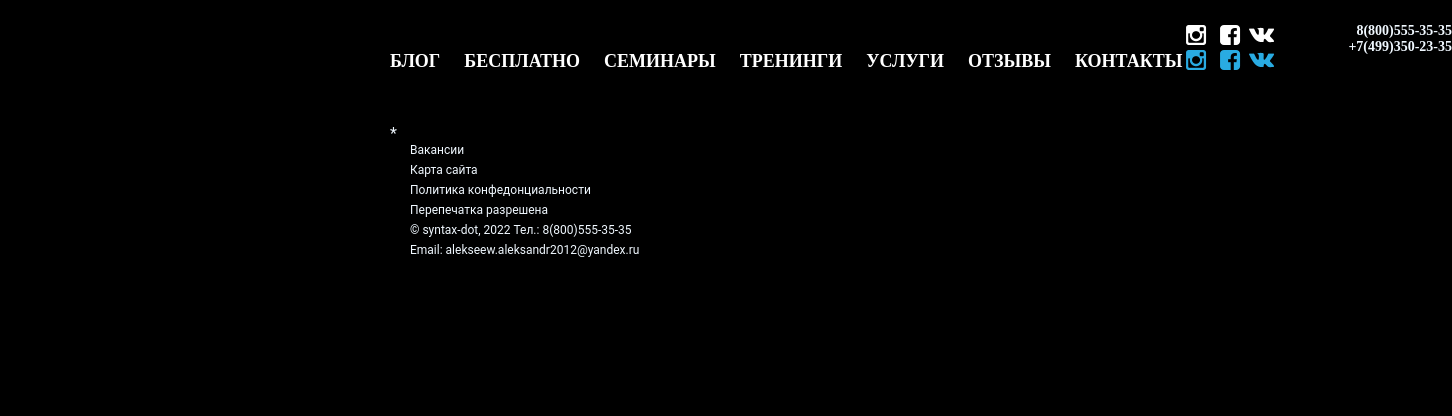
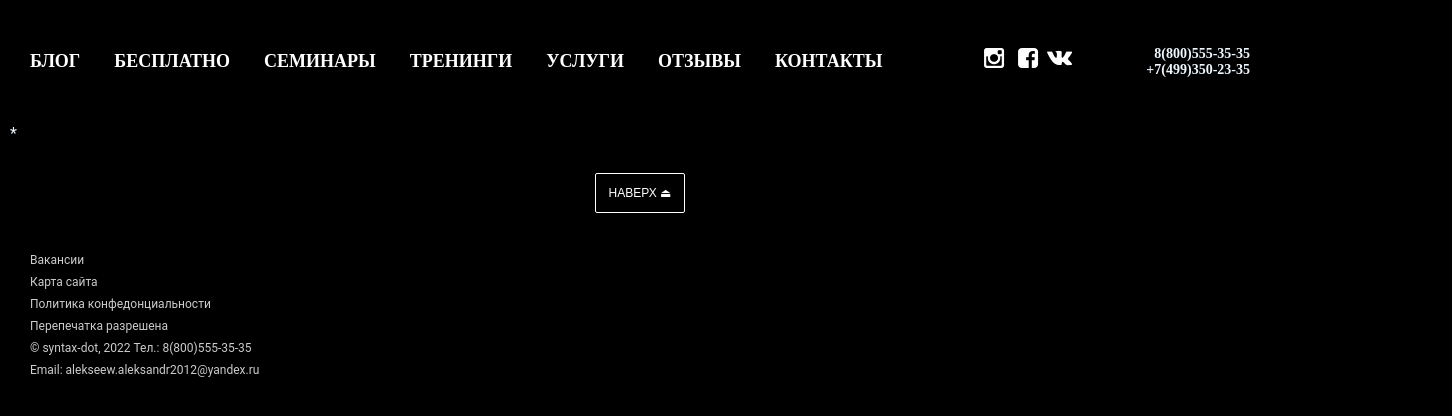
Before and after one commit to syntax-dot/glamurnenko, a Vue app: page /#/blog in a window 1280 px wide. Shown: the top 416 px of the page, 1452 px wide, since content can reach past the window. Built offline with nearby package versions, Linux system fonts and the light colour scheme; a web font is replaced by a local one.

Commit message:
add @media, update components

```diff
--- a/src/App.vue
+++ b/src/App.vue
@@ -8,6 +8,7 @@
     </div>
 
     <div :class="$style.footer"/>
+    <UpButton :class="$style.up_btn"/>
     <Footer/>
   </div>
 </template>
@@ -15,6 +16,7 @@
 <script  lang="ts" setup>
 import { Footer } from './components/Footer'
 import { HeaderMenu } from './components/HeaderMenu'
+import { UpButton } from './components/UpButton'
 </script>
 
 <style module>
@@ -29,6 +31,24 @@ import { HeaderMenu } from './components/HeaderMenu'
   margin-right: 375px;
   grid-template-rows: max-content 1fr max-content;
   grid-template-areas: 'header' 'content' 'footer';
+}
+
+.footer {
+  padding-top: 30px;
+}
+
+@media screen and (max-width: 1440px) {
+  .root {
+    margin-left: 10px;
+    margin-right: 10px;
+  }
+}
+
+@media screen and (max-width: 1024px) {
+  .root {
+    margin-left: 0;
+    margin-right: 0;
+  }
 }
 </style>
 
--- a/src/components/BuyOptions/BuyOptions.vue
+++ b/src/components/BuyOptions/BuyOptions.vue
@@ -32,7 +32,7 @@
           <td>&#10004;</td>
           <td>&#10004;</td>
         </tr>
-        <tr>
+        <tr :class="$style.price">
           <th>Цена</th>
           <th>7 999</th>
           <th>9 999</th>
@@ -73,6 +73,7 @@
   background-color: #fdc300;
 }
 tbody {
+  height: 600px;
   background-color: #fff000;
   font-weight: bold;
 }
@@ -89,9 +90,17 @@ td > div {
   font-size: 10px;
 }
 
+td:first-child {
+  text-align: left;
+}
+
 .root > div {
   background: #fff000;
 }
 
+.price > th {
+  font-size: 24px;
+}
+
 .div1 { grid-area: 7 / 2 / 8 / 5; }
 </style>
--- /dev/null
+++ b/src/components/ChatInstructions/ChatInstructions.props.ts
@@ -0,0 +1,4 @@
+export interface ChatInstructionsProps {
+  pathToImg: string
+  description: string
+}
--- /dev/null
+++ b/src/components/ChatInstructions/ChatInstructions.vue
@@ -0,0 +1,35 @@
+<template>
+  <div :class="$style.root">
+    <div :class="$style.img"
+         :style="{ backgroundImage: `url(${pathToImg})` }">
+         <!-- <img :src="`${pathToImg}`"> -->
+    </div>
+
+    <div :class="$style.description">
+      {{ description }}
+    </div>
+  </div>
+</template>
+
+<script lang="ts" setup>
+import { ChatInstructionsProps } from './ChatInstructions.props'
+
+defineProps<ChatInstructionsProps>()
+
+// function getSvgUrl(name: string): string {
+//   return new URL(`${name}`, import.meta.url).pathname
+// }
+
+// const pathImg = computed(() => getSvgUrl(props.pathToImg))
+</script>
+
+<style module>
+.root {
+  display: grid;
+  grid-template-columns: max-content auto;
+}
+.img {
+  height: 200px;
+  width: 100px;
+}
+</style>
--- /dev/null
+++ b/src/components/ChatInstructions/index.ts
@@ -0,0 +1 @@
+export { default as ChatInstructions } from './ChatInstructions.vue'
--- a/src/components/Footer/Footer.vue
+++ b/src/components/Footer/Footer.vue
@@ -1,4 +1,7 @@
 <template>
+  <!-- <div v-for="link in links"
+       :class="$style.root">
+    <a>{{ link }}</a> -->
   <div :class="$style.root">
     <a> Вакансии </a>
     <a> Карта сайта </a>
@@ -10,7 +13,14 @@
 </template>
 
 <script lang="ts" setup>
-
+const links = [
+  'Вакансии',
+  'Карта сайта',
+  'Политика конфедонциальности',
+  'Перепечатка разрешена',
+  '© syntax-dot, 2022 Тел.: 8(800)555-35-35',
+  'Email: alekseew.aleksandr2012@yandex.ru',
+]
 </script>
 
 <style module>
@@ -19,11 +29,20 @@
   display: grid;
   grid-auto-flow: row;
   justify-content: space-between;
-  height: 15vh;
+  gap: 8px;
+  color: rgba(255, 255, 255, 0.8);
   padding-left: 20px;
+  margin-top: 40px;
+  margin-bottom: 40px;
 }
 
 .root > a {
   cursor: pointer;
+  /* border-bottom: 1px solid rgba(255, 255, 255, 0); */
+}
+
+a:hover {
+  color: rgba(255, 255, 255, 1);
+  /* border-bottom: 1px solid rgba(255, 255, 255, 1); */
 }
 </style>
--- a/src/components/HeaderMenu/HeaderMenu.vue
+++ b/src/components/HeaderMenu/HeaderMenu.vue
@@ -59,4 +59,23 @@ const links: NavigationLinkProps[] = [
   grid-template-columns: 100px max-content;
   grid-gap: 66px;
 }
+
+@media screen and (max-width: 1440px) {
+  .root {
+    padding-left: 20px;
+    padding-right: 20px;
+  }
+
+  .left {
+    grid-gap: 34px;
+  }
+}
+
+@media screen and (max-width: 1024px) {
+  .root {
+  }
+
+  .left {
+  }
+}
 </style>
--- a/src/components/PurchaseCard/PurchaseCard.vue
+++ b/src/components/PurchaseCard/PurchaseCard.vue
@@ -72,13 +72,14 @@ defineProps<PurchaseCardProps>()
 .old_price {
   color: #bfbfbf;
   position: relative;
+  text-decoration: none;
 }
 
-.old_price::before {
+.old_price:before {
   content: " ";
   display: block;
   width: 100%;
-  border-top: 2px solid rgba(red, 0.8);
+  border-top: 2px solid rgba(255, 0, 0, 0.8);
   height: 12px;
   position: absolute;
   bottom: 0;
--- a/src/components/ServiceDescription/ServiceDescription.vue
+++ b/src/components/ServiceDescription/ServiceDescription.vue
@@ -1,3 +1,4 @@
+<!-- eslint-disable vue/valid-v-for -->
 <template>
   <div :class="$style.root">
     <div :class="$style.intro">
@@ -36,23 +37,51 @@
       </div>
     </div>
 
-    <BuyOptions/>
+    <BuyOptions :class="$style.buy_options"/>
 
     <div>
       <img :class="$style.image" src="../../assets/Images/preview/2razmera_books_preview.png">
     </div>
 
     <ServicePackages/>
+
+    <ChatInstructions v-for="description in chatDescriptions"
+                      :pathToImg="description.pathToImg"
+                      :description="description.description"/>
   </div>
 </template>
 
 <script lang="ts" setup>
 import { BuyOptions } from '../BuyOptions'
+import { ChatInstructionsProps } from '../ChatInstructions/ChatInstructions.props'
+import ChatInstructions from '../ChatInstructions/ChatInstructions.vue'
 import { ServicePackages } from '../ServicePackages'
+
+import chat1 from '../../assets/Images/chat/first-class-stylish-help-chat-1.jpg'
+import chat2 from '../../assets/Images/chat/first-class-stylish-help-chat-2.jpg'
+import chat3 from '../../assets/Images/chat/first-class-stylish-help-chat-3.jpg'
+import chat4 from '../../assets/Images/chat/first-class-stylish-help-chat-4.jpg'
 
 const introDescription = 'Онлайн-консультация стилиста в вашем мобильном телефоне когда вам нужно: на шоппинге, во время разбора гардероба, когда подбираете комплект, просто когда нужен совет'
 
-// const description =
+const chatDescriptions: ChatInstructionsProps[] = [
+  {
+    pathToImg: chat1,
+    description: 'Клиентка просит стилиста выбрать одну из курток милитари',
+  },
+  {
+    pathToImg: chat2,
+    description: 'Стилист запрашивает дополнительные фотографии для того, что бы выбор был 100% удачным',
+  },
+  {
+    pathToImg: chat3,
+    description: 'Стилист анализирует вещи с учётом уже имеющихся вещей клиентки и помогает сделать правильный выбор',
+  },
+  {
+    pathToImg: chat4,
+    description: 'Благодарная клиентка делится впечатлениями от полученной услуги и радостью удачных покупок',
+  },
+]
 </script>
 
 <style module>
@@ -140,4 +169,8 @@ const introDescription = 'Онлайн-консультация стилиста
   padding: 0 64px 0px 64px;
   line-height: 1.4;
 }
+
+.buy_options {
+  margin: 30px 50px;
+}
 </style>
--- a/src/components/SocialLinks/SocialLinks.vue
+++ b/src/components/SocialLinks/SocialLinks.vue
@@ -2,30 +2,49 @@
   <div :class="$style.root">
     <a href="https://www.instagram.com/"
        target="_blank">
-      <img src="../../assets/Images/social/inst.png">
+
+      <div :class="$style.img"
+           :style="{ backgroundImage: `url(${inst})` }"/>
     </a>
 
     <a href="https://ru-ru.facebook.com/"
        target="_blank">
-      <img src="../../assets/Images/social/facebook.png">
+
+      <div :style="{ backgroundImage: `url(${face})` }"
+           :class="$style.img"/>
     </a>
 
     <a href="https://vk.com/"
        target="_blank">
-      <img src="../../assets/Images/social/vk.png">
+
+      <div :style="{ backgroundImage: `url(${vk})` }"
+           :class="$style.img"/>
     </a>
   </div>
 </template>
 
 <script lang="ts" setup>
-
+import inst from '../../assets/Images/social/inst.png'
+import face from '../../assets/Images/social/facebook.png'
+import vk from '../../assets/Images/social/vk.png'
 </script>
 
 <style module>
 .root {
   display: grid;
   grid-auto-flow: column;
-  /* grid-gap: 1px; */
   width: 100%;
+  transition: all 0.3 ease-in-out;
+}
+
+.img {
+  width: 25px;
+  height: 25px;
+  background-size: 25px;
+  background-position: -25px 0;
+}
+
+.img:hover {
+  background-position: 0;
 }
 </style>
--- a/src/components/UpButton/UpButton.vue
+++ b/src/components/UpButton/UpButton.vue
@@ -1,9 +1,9 @@
 <template>
   <div :class="$style.root">
     <button :class="$style.btn" @click="$emit('click')">
-      НАВЕРХ
-      <span>&#5169;</span>
-      <!-- <span>&#94;;</span> -->
+      НАВЕРХ ⏏
+      <!-- <span>&#5169;</span> -->
+      <!-- <span>&#94;</span> -->
     </button>
   </div>
 </template>
@@ -14,23 +14,24 @@
 
 <style module>
 .root {
-
+  margin: 0 auto;
 }
 
 .btn {
-  width: 240px;
-  height: 50px;
+  width: 90px;
+  height: 40px;
   background-color: transparent;
-  border: 2 px solid #fff;
-  border-radius: 4px;
+  border: 1px solid #fff;
+  border-radius: 2px;
   color: #fff;
-  font-size: 14px;
+  font-size: 12px;
   text-transform: uppercase;
   cursor: pointer;
   transition: all 0.3s ease-in-out;
 }
 
 .btn:hover {
-  box-shadow: 0px 0px 8px 4px rgba(0, 0, 0, 0.2);
+  box-shadow: 0px 0px 8px 4px rgba(255, 255, 255, 0.3);
+  /* scale: 1.1; */
 }
 </style>
```
